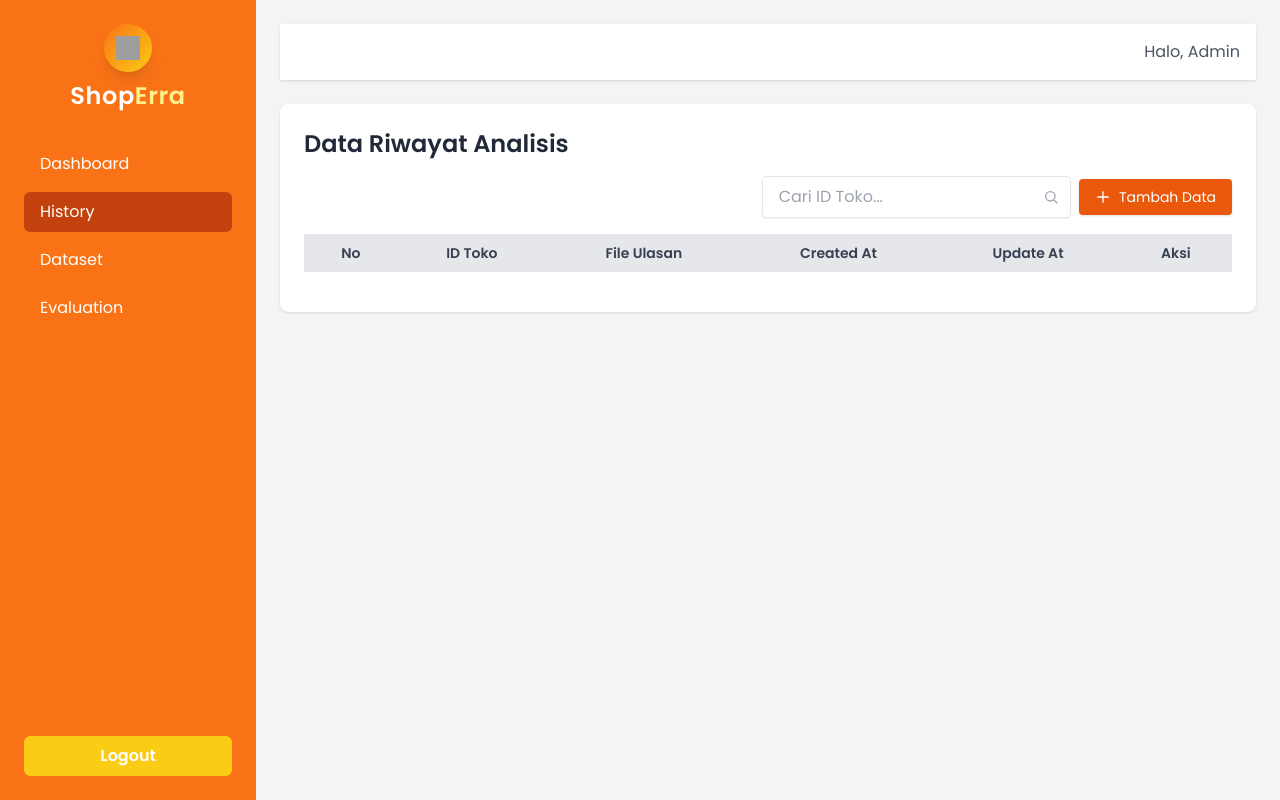
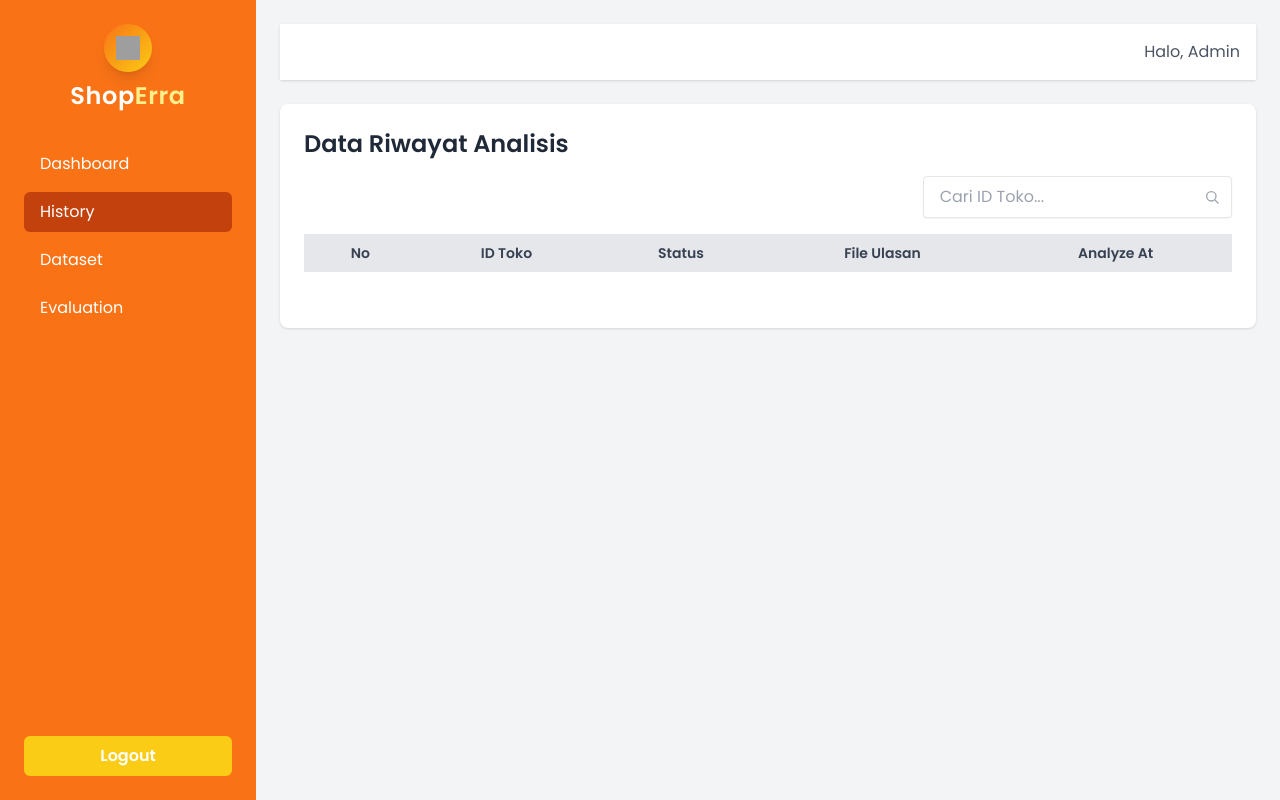
Before and after one commit to aliadwnt/ulasCheck, a Flask app: page /admin/history in a window 1280 px wide. Run offline with Flask 3, Linux system fonts and the light colour scheme; lists and menus that the app fills with data are empty; parts of the project's set-up code (start-up, migrations or seed data) failed here and were passed over; some libraries are stand-ins or nearby versions; grey boxes are pictures that could not be loaded.

Commit message:
fix history and drop edit n add feature

```diff
--- a/app/__init__.py
+++ b/app/__init__.py
@@ -30,6 +30,6 @@ def create_app():
     app.register_blueprint(analyze)
     app.register_blueprint(prediction)
 
-    from app.models import userModel, reviewModel, evaluationModel, datasetModel
+    from app.models import userModel, reviewModel, evaluationModel, datasetModel, predictionModel
 
     return app
--- a/app/controllers/reviewController.py
+++ b/app/controllers/reviewController.py
@@ -1,13 +1,18 @@
 from flask import render_template, abort, flash, redirect, send_file, request, session, url_for, jsonify
 from app.models.reviewModel import Review
+from app.models.predictionModel import Prediction
 import pandas as pd
 from app import db
 import io, pytz
 from datetime import datetime
+from sqlalchemy.orm import joinedload
 
 # ✅ Tampilkan semua riwayat review
 def show_reviews():
-    reviews = Review.query.order_by(Review.updatedAt.desc()).all()
+    reviews = Review.query.options(
+        joinedload(Review.predictions)
+    ).order_by(Review.updatedAt.desc()).all()
+
     return render_template("pages/admin/history.html", reviews=reviews)
 
 # ✅ Download file review sebagai CSV
--- a/app/templates/pages/admin/history.html
+++ b/app/templates/pages/admin/history.html
@@ -33,15 +33,6 @@
                     </svg>
                     </span>
                 </div>
-
-                <a href="#"
-                    onclick="openModal()"
-                    class="bg-orange-600 text-white px-4 py-2 rounded shadow hover:bg-orange-700 transition text-sm flex items-center gap-2">
-                    <svg xmlns="http://www.w3.org/2000/svg" class="h-4 w-4" fill="none" viewBox="0 0 24 24" stroke="currentColor">
-                    <path stroke-linecap="round" stroke-linejoin="round" stroke-width="2" d="M12 4v16m8-8H4" />
-                    </svg>
-                    Tambah Data
-                </a>
             </div>
                     <div class="overflow-x-auto mt-4">
                         <table class="min-w-full table-auto text-sm border-collapse">
@@ -49,10 +40,9 @@
                             <tr class="bg-gray-200 text-sm font-semibold text-gray-700">
                                 <th class="border px-4 py-2">No</th>
                                 <th class="border px-4 py-2">ID Toko</th>
+                                <th class="border px-4 py-2">Status</th>
                                 <th class="border px-4 py-2">File Ulasan</th>
-                                <th class="border px-4 py-2">Created At</th>
-                                <th class="border px-4 py-2">Update At</th>
-                                <th class="border px-4 py-2">Aksi</th>
+                                <th class="border px-4 py-2">Analyze At</th>
                             </tr>
                             </thead>
                             <tbody id="tableBody">
@@ -61,9 +51,36 @@
                                 <td class="border px-4 py-2">{{ loop.index }}</td>
                                 <td class="border px-4 py-2">{{ review.shop_id }}</td>
                                <td class="border px-4 py-2 text-center">
+                            {% if review.predictions %}
+                                <div class="flex justify-center items-center gap-2">
+                                    <span class="{{ 'text-green-600 font-semibold' if review.predictions[0].toko_label == 'Direkomendasikan' else 'text-red-600 font-semibold' }}">
+                                        {{ review.predictions[0].toko_label }}
+                                    </span>
+                                    <button
+                                        onclick="viewDetail(
+                                            '{{ review.predictions[0].aspek }}',
+                                            {{ review.predictions[0].persen_tertinggi }},
+                                            '{{ review.predictions[0].toko_label }}',
+                                            {{ review.predictions[0].total_pos }},
+                                            {{ review.predictions[0].total_neg }},
+                                            {{ review.predictions[0].total_all }}
+                                        )"
+                                        class="text-gray-500 hover:text-gray-700"
+                                        title="Lihat Detail Analisis">
+                                        <svg xmlns="http://www.w3.org/2000/svg" class="h-4 w-4" fill="none" viewBox="0 0 24 24" stroke="currentColor">
+                                            <path stroke-linecap="round" stroke-linejoin="round" stroke-width="2" d="M13 16h-1v-4h-1m1-4h.01M12 20a8 8 0 100-16 8 8 0 000 16z" />
+                                        </svg>
+                                    </button>
+                                </div>
+                            {% else %}
+                                <span class="text-gray-500 italic">Belum dianalisis</span>
+                            {% endif %}
+                        </td>
+                               <td class="border px-4 py-2 text-center">
                                     <a href="{{ url_for('review.download_file', id=review.id) }}"
-                                        class="text-blue-600 hover:text-blue-800 font-medium inline-flex items-center justify-center gap-1"
-                                        title="Unduh file">
+                                        class="inline-flex items-center justify-center gap-2 bg-blue-500 hover:bg-blue-600 text-white text-xs px-3 py-1.5 rounded-full transition"
+                                        title="Unduh File">
+                                        <!-- Icon download -->
                                         <svg xmlns="http://www.w3.org/2000/svg" class="h-4 w-4" fill="none" viewBox="0 0 24 24" stroke="currentColor">
                                             <path stroke-linecap="round" stroke-linejoin="round" stroke-width="2"
                                                 d="M4 16v2a2 2 0 002 2h12a2 2 0 002-2v-2M7 10l5 5 5-5M12 15V3" />
@@ -71,79 +88,48 @@
                                         Unduh
                                     </a>
                                 </td>
-                                <!-- <td class="border px-4 py-2">
-                                    {{ review.createdAt.strftime('%H:%M - %d %B %Y') if review.createdAt else '-' }}
-                                </td>
-                                <td class="border px-4 py-2">
-                                    {{ review.updatedAt.strftime('%H:%M - %d %B %Y') if review.updatedAt else '-' }}
-                                </td> -->
-                                <td class="border px-4 py-2">
-                                    {{ review.createdAt}}
-                                </td>
-                                <td class="border px-4 py-2">
-                                    {{ review.updatedAt}}
-                                </td>
-                                <td class="border px-4 py-2">
-                                <div class="flex flex-wrap justify-center gap-2">
-
-                                    <a href="#"
-                                    class="bg-yellow-400 text-white px-3 py-1 rounded hover:bg-yellow-500 text-xs flex items-center justify-center"
-                                    title="Edit"
-                                    onclick="openEditModal('{{ review.id }}', '{{ review.shop_id }}')">
-                                    <svg xmlns="http://www.w3.org/2000/svg" class="h-4 w-4" fill="none" viewBox="0 0 24 24" stroke="currentColor">
-                                        <path stroke-linecap="round" stroke-linejoin="round" stroke-width="2" d="M15.232 5.232l3.536 3.536M9 13l6-6m2-2a2.828 2.828 0 114 4L9 21H5v-4L17.232 5.232z"/>
-                                    </svg>
-                                    </a>
-
-                            <form action="{{ url_for('review.delete_review', id=review.id) }}"
-                                method="POST"
-                                class="inline">
-                            <button
-                                type="button"
-                                class="bg-red-500 text-white px-3 py-1 rounded hover:bg-red-600 text-xs flex items-center justify-center"
-                                onclick="deleteReview('{{ review.id }}')"
-                                title="Hapus">
-                                <svg xmlns="http://www.w3.org/2000/svg" class="h-4 w-4" fill="none" viewBox="0 0 24 24" stroke="currentColor">
-                                    <path stroke-linecap="round" stroke-linejoin="round" stroke-width="2" d="M19 7l-.867 12.142A2 2 0 0116.138 21H7.862a2 2 0 01-1.995-1.858L5 7m5 4v6m4-6v6M9 7h6m2 0a2 2 0 00-2-2H9a2 2 0 00-2 2h10z" />
-                                </svg>
-                            </button>
-                            </form>
-                        </div>
-                        </td>
-
+                                <td class="border px-4 py-2">{{ review.updatedAt }}</td>
                             </tr>
                             {% endfor %}
                             </tbody>
+
                         </table>
-                        <div id="pagination" class="mt-4 flex justify-end items-center space-x-2 text-sm text-orange-800 font-medium"></div>
-                       <div id="formModal" class="fixed inset-0 z-50 hidden bg-black bg-opacity-50">
-                        <div class="bg-white rounded-lg shadow-lg w-full max-w-md p-6 relative">
-                            <h2 id="modalTitle" class="text-xl font-semibold mb-4">Tambah Review</h2>
+                        <div id="pagination" class="mt-4 mb-4 flex justify-end items-center space-x-2 text-sm text-orange-800 font-medium"></div>
 
-                            <form id="reviewForm">
-                            <input type="hidden" name="id" id="reviewId">
-
-                            <div class="mb-4">
-                                <label for="shop_id" class="block text-sm font-medium text-gray-700">ID Toko</label>
-                                <input type="text" name="shop_id" id="shop_id"
-                                class="w-full border border-gray-300 rounded px-3 py-2 mt-1 focus:outline-none focus:ring-orange-500 focus:border-orange-500">
+                            <!-- Modal Detail dengan Transisi -->
+                            <div id="modalDetail" class="fixed inset-0 bg-black bg-opacity-50 backdrop-blur-sm hidden items-center justify-center z-50">
+    <div id="modalContent" class="bg-white p-6 rounded-lg w-full max-w-3xl relative transform scale-75 opacity-0 transition-all duration-300 ease-in-out">
+        <h2 class="text-2xl font-bold mb-4 text-orange-600 text-center">Detail Analisis</h2>
+        <div class="flex flex-col md:flex-row gap-6 items-center">
+            <!-- Pie Chart -->
+            <div class="w-full md:w-1/2">
+                <canvas id="pieChart" width="200" height="200"></canvas>
             </div>
 
-                            <div class="mb-4">
-                                <label for="file" class="block text-sm font-medium text-gray-700">File (.csv)</label>
-                                <input type="file" name="file" id="file"
-                                class="w-full border border-gray-300 rounded px-3 py-2 mt-1 focus:outline-none focus:ring-orange-500 focus:border-orange-500">
+            <!-- Detail Info -->
+            <div class="w-full md:w-1/2 text-gray-700 text-sm">
+                <ul class="space-y-2">
+                    <li><strong>KKategori eunggulan Toko : </strong> <span id="aspekDetail"></span></li>
+                    <li><strong>Persentase Aspek:</strong> <span id="persentaseDetail"></span>%</li>
+                    <li><strong>Label Toko:</strong> <span id="labelDetail"></span></li>
+                    <li><strong>Total Review Positif:</strong> <span id="positifDetail"></span></li>
+                    <li><strong>Total Review Negatif:</strong> <span id="negatifDetail"></span></li>
+                    <li><strong>Total Semua Review:</strong> <span id="totalDetail"></span></li>
+                </ul>
+            </div>
+        </div>
+        <div class="flex justify-center mt-6">
+            <button onclick="closeDetailModal()" class="px-6 py-2 bg-orange-600 text-white rounded-full hover:bg-orange-700 transition">
+                Tutup
+            </button>
+        </div>
+        <button onclick="closeDetailModal()" class="absolute top-2 right-3 text-gray-600 hover:text-red-500 text-xl">×</button>
+    </div>
 </div>
 
-                            <div class="flex justify-end space-x-2">
-                                <button type="button" onclick="closeModal()"
-                                class="px-4 py-2 bg-gray-300 rounded hover:bg-gray-400 text-sm">Batal</button>
-                                <button type="submit"
-                                class="px-4 py-2 bg-orange-600 text-white rounded hover:bg-orange-700 text-sm">Simpan</button>
                             </div>
-                            </form>
 
-                            <button onclick="closeModal()" class="absolute top-2 right-3 text-gray-600 hover:text-red-500 text-xl">×</button>
+
                         </div>
                     </div>
                 </div>
@@ -152,7 +138,69 @@
         </main>
     </div>
 
+    <script src="https://cdn.jsdelivr.net/npm/chart.js"></script>
+
     <script>
+    let pieChart;
+
+    function viewDetail(aspek, persentase, label, positif, negatif, total) {
+        // Isi text
+        document.getElementById('aspekDetail').textContent = aspek;
+        document.getElementById('persentaseDetail').textContent = persentase;
+        document.getElementById('labelDetail').textContent = label;
+        document.getElementById('positifDetail').textContent = positif;
+        document.getElementById('negatifDetail').textContent = negatif;
+        document.getElementById('totalDetail').textContent = total;
+
+        // Tampilkan modal
+        const modal = document.getElementById('modalDetail');
+        const modalContent = document.getElementById('modalContent');
+        modal.classList.remove('hidden');
+        modal.classList.add('flex');
+        setTimeout(() => {
+            modalContent.classList.remove('scale-75', 'opacity-0');
+            modalContent.classList.add('scale-100', 'opacity-100');
+        }, 10);
+
+        // Buat chart
+        const ctx = document.getElementById('pieChart').getContext('2d');
+
+        if (pieChart) {
+            pieChart.destroy();
+        }
+
+        pieChart = new Chart(ctx, {
+            type: 'pie',
+            data: {
+                labels: ['Positif', 'Negatif'],
+                datasets: [{
+                    data: [positif, negatif],
+                   backgroundColor: ['#f97316', '#fb923c'],
+                    borderWidth: 1
+                }]
+            },
+            options: {
+                responsive: true,
+                plugins: {
+                    legend: {
+                        position: 'bottom'
+                    }
+                }
+            }
+        });
+    }
+
+    function closeDetailModal() {
+        const modal = document.getElementById('modalDetail');
+        const modalContent = document.getElementById('modalContent');
+        modalContent.classList.remove('scale-100', 'opacity-100');
+        modalContent.classList.add('scale-75', 'opacity-0');
+        setTimeout(() => {
+            modal.classList.add('hidden');
+            modal.classList.remove('flex');
+        }, 300);
+    }
+
         async function deleteReview(id) {
             if (!confirm("Yakin ingin menghapus data ini?")) return;
 
@@ -166,53 +214,6 @@
             alert("Gagal menghapus data.");
             }
         }
-
-        function openModal() {
-        const modal = document.getElementById("formModal");
-        modal.classList.remove("hidden");
-        modal.classList.add("flex", "items-center", "justify-center");
-
-        document.getElementById("modalTitle").textContent = "Tambah Review";
-        document.getElementById("reviewId").value = "";
-        document.getElementById("shop_id").value = "";
-        document.getElementById("file").value = "";
-        }
-
-        function openEditModal(id, shop_id) {
-        const modal = document.getElementById("formModal");
-        modal.classList.remove("hidden");
-        modal.classList.add("flex", "items-center", "justify-center");
-
-        document.getElementById("modalTitle").textContent = "Edit Review";
-        document.getElementById("reviewId").value = id;
-        document.getElementById("shop_id").value = shop_id;
-        document.getElementById("file").value = "";
-        }
-
-        function closeModal() {
-        const modal = document.getElementById("formModal");
-        modal.classList.add("hidden");
-        modal.classList.remove("flex", "items-center", "justify-center");
-        }
-
-        document.getElementById("reviewForm").addEventListener("submit", async function (e) {
-            e.preventDefault();
-            const form = e.target;
-            const formData = new FormData(form);
-            const id = formData.get("id");
-            const url = id ? `/admin/review/edit/${id}` : `/admin/review/add`;
-
-            try {
-            const res = await fetch(url, {
-                method: "POST",
-                body: formData
-            });
-            const text = await res.text();
-            location.reload();
-            } catch (err) {
-            alert("Gagal menyimpan data.");
-            }
-        });
 
         // Search filter
         document.getElementById("searchInput").addEventListener("input", function () {
```
Also changed, not shown: app/models/predictionModel.py (+7 -11 lines), app/models/reviewModel.py (+2 -6 lines), migrations/versions/3c0b04d40cee_add_detail_field_to_prediction_table.py (added, +32 -0 lines). Lines whose indentation alone changed are shown as unchanged.
